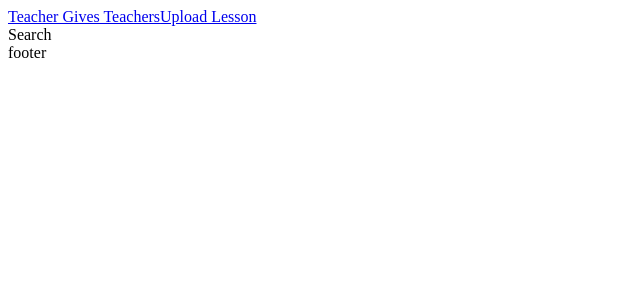
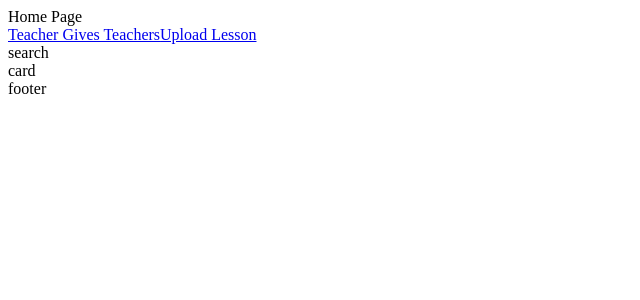
Before and after one commit to Ekosma/p5-frontend, a React (Create React App) app: page /lessons/new in a window 1280 px wide. Shown: the top 300 px of the page, without its empty margins (0-640 px from the left). Built offline with nearby package versions, Linux system fonts and the light colour scheme.

Commit message:
reorganized folders for clarity

```diff
--- a/src/App.js
+++ b/src/App.js
@@ -1,9 +1,9 @@
-import React, { Component } from "react";
+//import React, { Component } from "react";
 import { BrowserRouter as Router, Route, Routes } from 'react-router-dom'
 //import { connect } from "react-redux";
-import Home from "./components/Home";
-import LessonForm from "./components/LessonForm";
-import Lesson from "./components/Lesson";
+import Home from "./components/home/HomeContainer";
+import LessonForm from "./components/lessonForm/LessonFormContainer";
+import Lesson from "./components/lesson/LessonContainer";
 
 
 
@@ -13,7 +13,7 @@ function App() {
       <Router>
         <Home />
         <Routes>
-          <Route exact path="/" component={Home} />
+          <Route path="/" component={Home} />
           <Route path="/lessons/:id" component={Lesson} />
           <Route path="/lessons/new" component={LessonForm} />
         </Routes>
--- a/src/components/Header.js
+++ b/src/components/Header.js
@@ -1,15 +1,16 @@
 import React from 'react'
 import { Link } from "react-router-dom";
+import LessonForm from "./lessonForm/LessonFormContainer";
 
 export default function header() {
   return (
-    <div>
+    <nav>
       <Link to="/dashboard">
         Teacher Gives Teachers
       </Link>
       <Link to="/lessons/new">
         Upload Lesson
       </Link>
-    </div>
+    </nav>
   )
 }
--- a/src/components/Lesson.js
+++ /dev/null
@@ -1,7 +0,0 @@
-import React from 'react'
-
-export default function Lesson() {
-  return (
-    <div>Lesson</div>
-  )
-}
--- a/src/components/LessonForm.js
+++ /dev/null
@@ -1,7 +0,0 @@
-import React from 'react'
-
-export default function LessonForm() {
-  return (
-    <div>LessonForm</div>
-  )
-}
--- a/src/components/Cards.js
+++ b/src/components/home/Cards.js
@@ -4,7 +4,7 @@ import React from 'react'
 export default function Cards() {
   return (
     <div>
-
+      card
     </div>
   )
 }
--- a/src/components/Home.js
+++ b/src/components/home/HomeContainer.js
@@ -1,6 +1,6 @@
 import React from 'react'
-import Header from "./Header";
-import Footer from "./Footer";
+import Header from "../Header";
+import Footer from "../Footer";
 import Search from "./Search";
 import Cards from "./Cards"
 
@@ -8,6 +8,7 @@ import Cards from "./Cards"
 export default function Home() {
   return (
     <div>
+      Home Page
       <Header />
       <Search />
       <Cards />
--- a/src/components/Search.js
+++ b/src/components/home/Search.js
@@ -2,6 +2,8 @@ import React from 'react'
 
 export default function Search() {
   return (
-    <div>Search</div>
+    <div>
+      search
+    </div>
   )
 }
--- /dev/null
+++ b/src/components/lesson/LessonContainer.js
@@ -0,0 +1,13 @@
+import React from 'react'
+import Header from "../Header";
+import Footer from "../Footer";
+
+export default function Lesson() {
+  return (
+    <div>
+    Lesson Page
+    <Header />
+    <Footer />
+  </div>
+  )
+}
--- /dev/null
+++ b/src/components/lessonForm/LessonFormContainer.js
@@ -0,0 +1,13 @@
+import React from 'react'
+import Header from "../Header";
+import Footer from "../Footer";
+
+export default function LessonForm() {
+  return (
+    <div>
+      LessonForm Page
+      <Header />
+      <Footer />
+    </div>
+  )
+}
```
